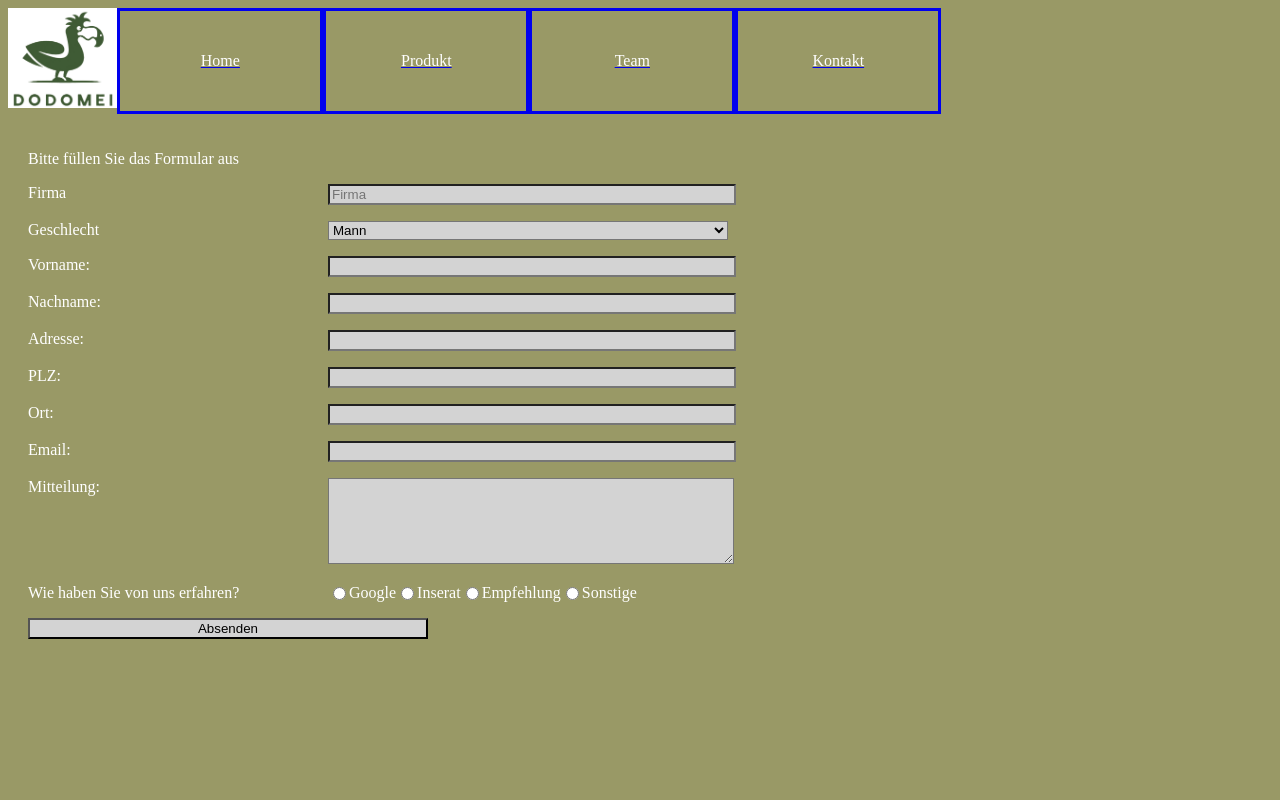
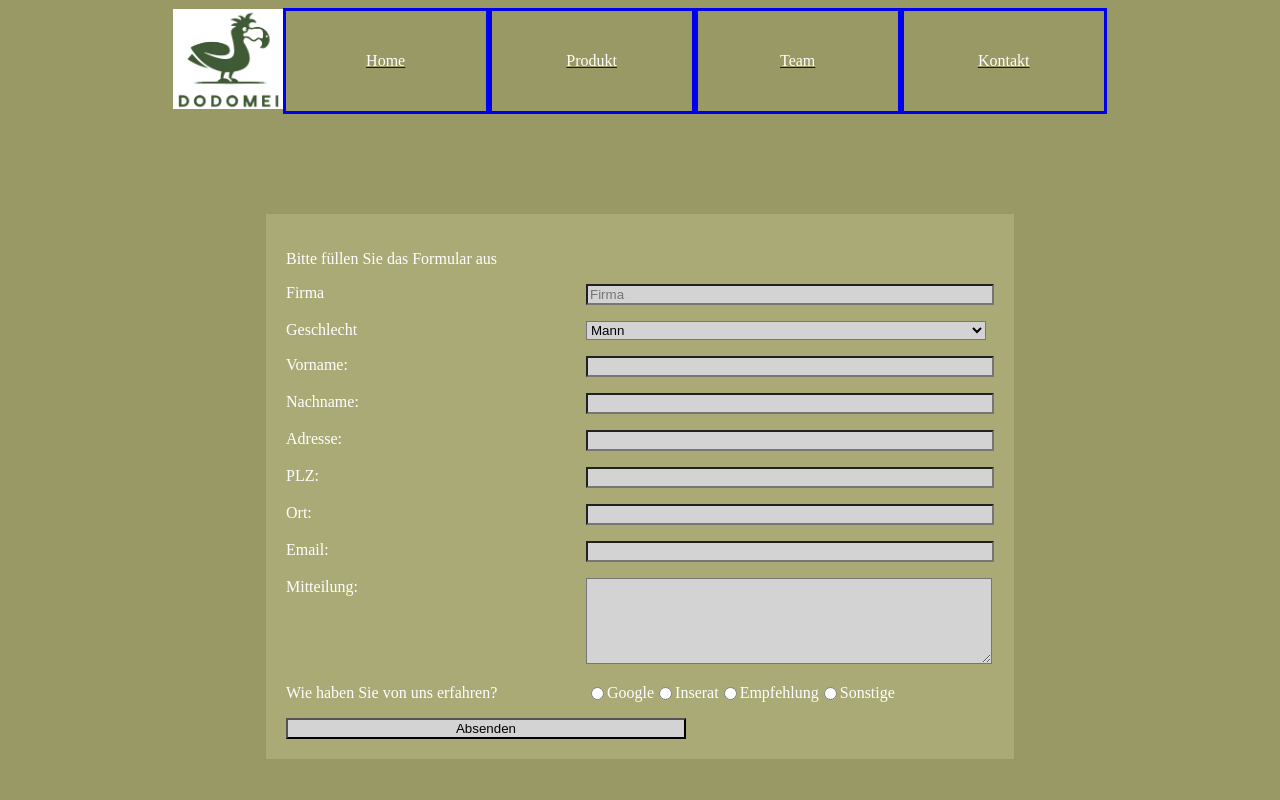
Before and after one commit to Domeimeie/WT-F_ATL1, a PHP site: page /contact.php in a window 1280 px wide. Run offline with PHP 8.4, Linux system fonts and the light colour scheme.

Commit message:
Centered nav bar and contact form

```diff
--- a/contact.php
+++ b/contact.php
@@ -4,12 +4,13 @@
     <meta charset="utf-8">
     <meta name="viewport" content="width=device-width, initial-scale=1.0">
     <title>Kontakt</title>
+    <link rel="stylesheet" href="style/form.css">
     <link rel="stylesheet" href="style/style.css">
-    <link rel="stylesheet" href="style/form.css">
     <link rel="icon" type="image/x-icon" href="/media/favicon.png">
   </head>
   <body>
   <?php include ('navigation.html'); ?>
+  <div class="form_container">
   <form action="https://www.google.ch">
         <p>Bitte füllen Sie das Formular aus</p>
         <p>
@@ -74,4 +75,5 @@
         <input type="submit" value="Absenden">
 
       </form>
+  </div>
 </html>
--- a/navigation.html
+++ b/navigation.html
@@ -1,6 +1,6 @@
 <div class="navigation_frame" role="navigation">
     <picture>
-        <img src="media/logoFull.png" alt="Company logo featuring a Dodo">
+        <img class="logo" src="media/logoFull.png" alt="Company logo featuring a Dodo">
     </picture>
     <a href="index.php">
         <div class="navigation_item">
--- a/style/form.css
+++ b/style/form.css
@@ -1,6 +1,15 @@
+.form_container {
+    margin-top: 100px;
+    display: flex;
+    justify-content: center;
+    align-items: center;
+}
+
 form {
     display: inline-block;
     padding: 20px;
+    margin: 0 auto;
+    background-color: #AAAA77;
 }
 
 label {
--- a/style/style.css
+++ b/style/style.css
@@ -9,9 +9,11 @@ p {
 
 .navigation_frame {
     display: flex;
+    justify-content: center;
+    align-items: center;
 }
 
-.navigation_frame img{
+.logo{
     height: 100px;
 }
 
```
